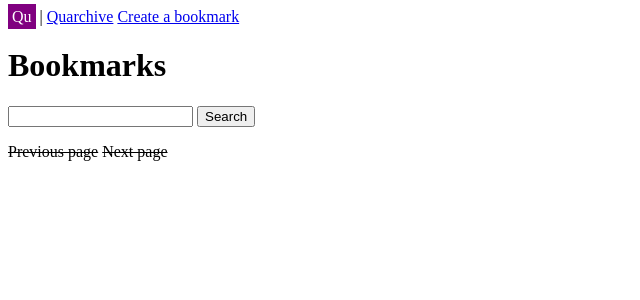
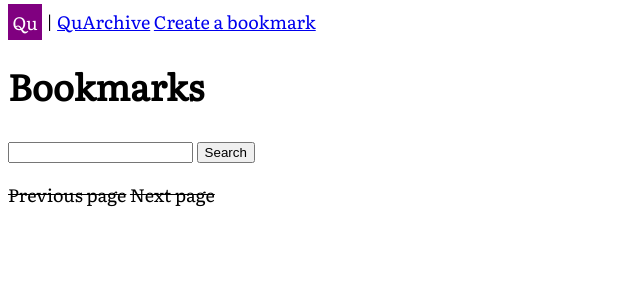
Before and after one commit to calpaterson/quarchive, a Flask app: page / in a window 1280 px wide. Shown: the top 300 px of the page, without its empty margins (0-640 px from the left). Run offline with Flask 2, Linux system fonts and the light colour scheme; the visitor is signed in with stand-in values (Sample User, id 1); data that the repository does not hold is empty; parts of the project's set-up code (start-up, migrations or seed data) failed here and were passed over.

Commit message:
Use Literata

```diff
--- a/src/server/quarchive/static/site.css
+++ b/src/server/quarchive/static/site.css
@@ -1,6 +1,26 @@
-/* nothing */
+html {
+    font-family: 'Literata', serif;
+    font-size: 18px;
+}
+
 #qu {
     color: white;
     background-color: purple;
     padding: 0.25em;
 }
+
+@font-face {
+  font-family: 'Literata';
+  font-style: normal;
+  font-weight: 400;
+  src: local(''),
+       url('/static/fonts/literata-v15-latin-regular.woff2') format('woff2'),
+}
+
+@font-face {
+  font-family: 'Literata';
+  font-style: italic;
+  font-weight: 400;
+  src: local(''),
+       url('/static/fonts/literata-v15-latin-italic.woff2') format('woff2'),
+}
--- a/src/server/quarchive/templates/base.j2
+++ b/src/server/quarchive/templates/base.j2
@@ -17,7 +17,7 @@
             <span id="qu">Qu</span>
             |
             {% if request.endpoint == 'quarchive.index' %}
-              {{ header_item(request, 'quarchive.index', "Quarchive") }}
+              {{ header_item(request, 'quarchive.index', "QuArchive") }}
             {% else %}
               {{ header_item(request, 'quarchive.index', "Home") }}
             {% endif %}
```
Also changed, not shown: src/server/quarchive/static/fonts/literata-v15-latin-italic.woff2 (added), src/server/quarchive/static/fonts/literata-v15-latin-regular.woff2 (added).
